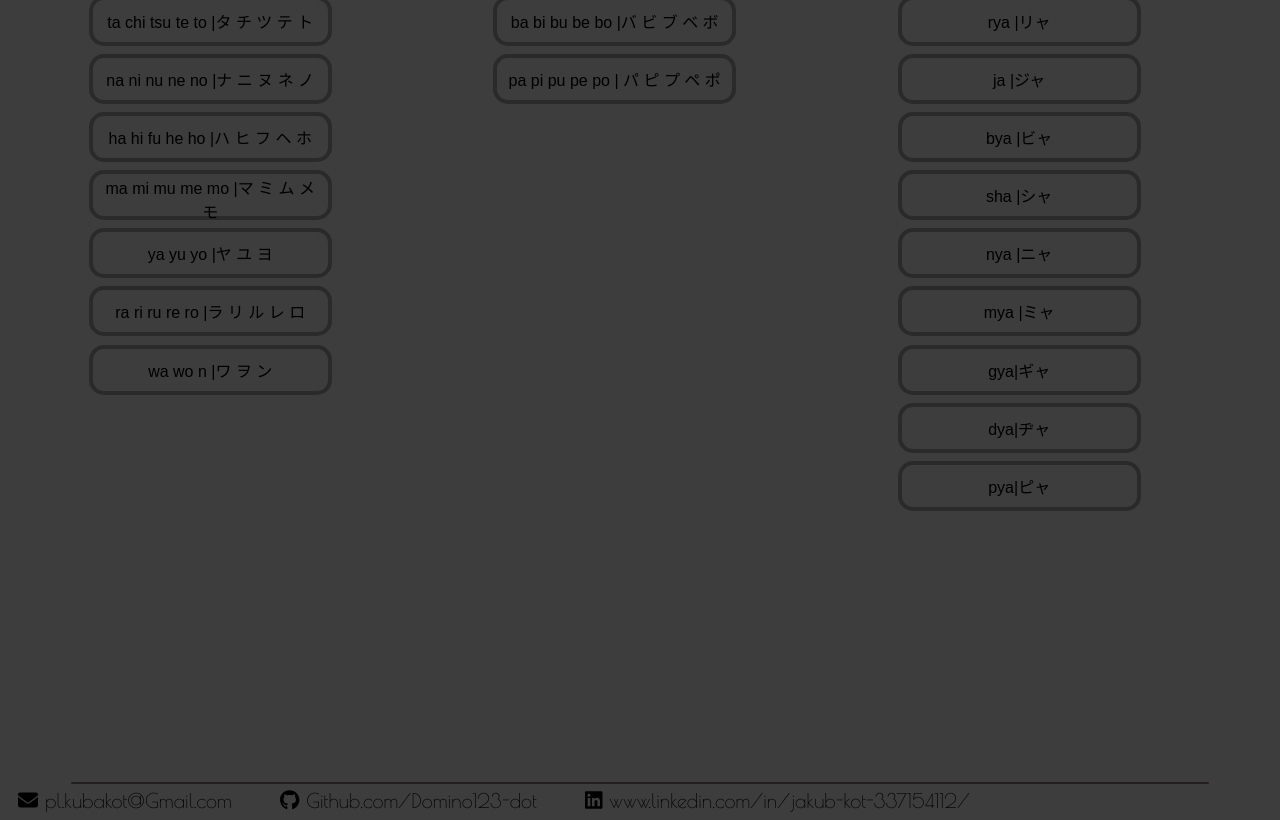
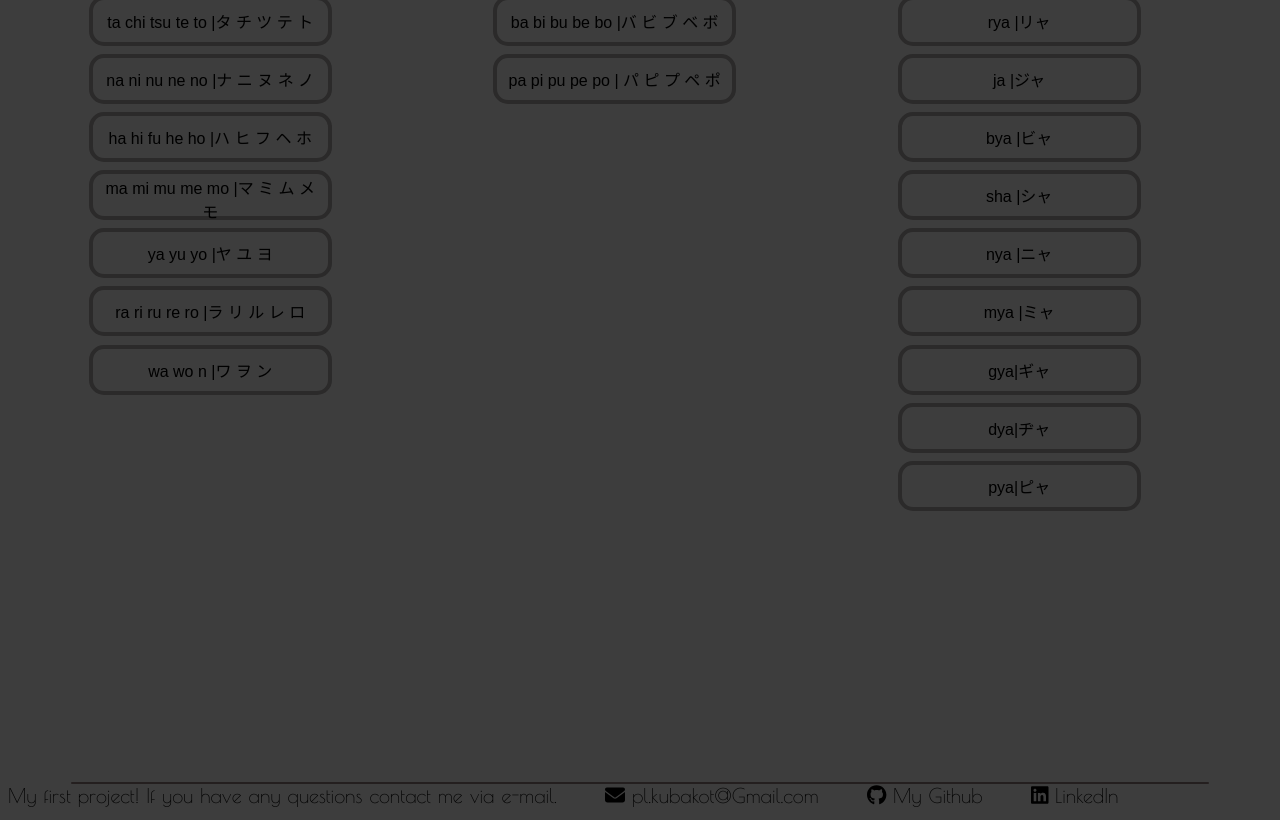
Before and after one commit to Domino123-dot/Japanese-Bingo, a Next.js app: page /Both/both in a window 1280 px wide. Shown: the part 1654-2474 px from the top of the page. Built offline with nearby package versions, Linux system fonts and the light colour scheme.

Commit message:
added content to footer component

```diff
--- a/components/footer/footer.js
+++ b/components/footer/footer.js
@@ -8,19 +8,31 @@ const Footer = () => {
   return (
     <>
       <Line color="#241f1f" margin="20% 5% 0 5%" />
+
       <div className={styles.footer}>
+      <div className={styles.text}>
+          My first project! If you have any questions contact me via e-mail.
+        </div>
         <div className={styles.icons}>
-          <Icon icon={faEnvelope}>pl.kubakot@Gmail.com</Icon>
+          <Icon link="mailto:pl.kubakot@Gmail.com" icon={faEnvelope}>
+            pl.kubakot@Gmail.com
+          </Icon>
         </div>
 
         <div className={styles.icons}>
-          <Icon icon={faGithub}>Github.com/Domino123-dot</Icon>
-        </div>
-        <div className={styles.icons} >
-          <Icon icon={faLinkedin}>
-            www.linkedin.com/in/jakub-kot-337154112/
+          <Icon link="https://github.com/Domino123-dot" icon={faGithub}>
+            My Github
           </Icon>
         </div>
+        <div className={styles.icons}>
+          <Icon
+            link="https://www.linkedin.com/in/jakub-kot-337154112/"
+            icon={faLinkedin}
+          >
+            LinkedIn
+          </Icon>
+        </div>
+
       </div>
     </>
   );
--- a/components/footer/footer.module.scss
+++ b/components/footer/footer.module.scss
@@ -1,10 +1,8 @@
 .footer{
+font-size:20px;
+display:flex;
+color:black;
 
-font-size:20px;
-margin-top: 5px;
-margin-left:10px;
-display: flex;
-color:black;
 
 }
 
@@ -24,4 +22,20 @@ transition: 1.5s;
 .icons{
 
     margin-right: 3rem;
+
 }
+
+.text{
+
+    margin-right: 3rem;
+}
+
+
+@media all and (max-width:1024px){
+
+   .icons{
+
+    display: none;
+   }
+
+}
--- a/components/icon/icon.js
+++ b/components/icon/icon.js
@@ -1,11 +1,11 @@
 import react from "react";
 import { FontAwesomeIcon } from "@fortawesome/react-fontawesome";
 import styles from "../icon/icon.module.scss";
-const Icon = ({icon,children}) =>{
+const Icon = ({icon,children , link}) =>{
 return(
 <>
-<div>
-<FontAwesomeIcon className={styles.icon} icon={icon} /> {children}
+<div >
+<a href={link} className={styles.a}><FontAwesomeIcon icon={icon} /> {children} </a>
 
 </div>
 
--- a/components/icon/icon.module.scss
+++ b/components/icon/icon.module.scss
@@ -0,0 +1,13 @@
+.a{
+
+text-decoration: none;
+color:inherit;
+transition: 1.5s;
+&:hover{
+color:white;
+transition:1.5s;
+
+}
+
+
+}
```
Also changed, not shown: components/header/header.module.scss (+3 -5 lines).
